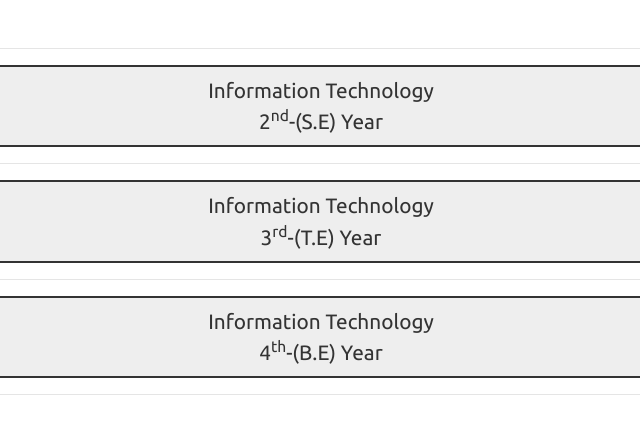
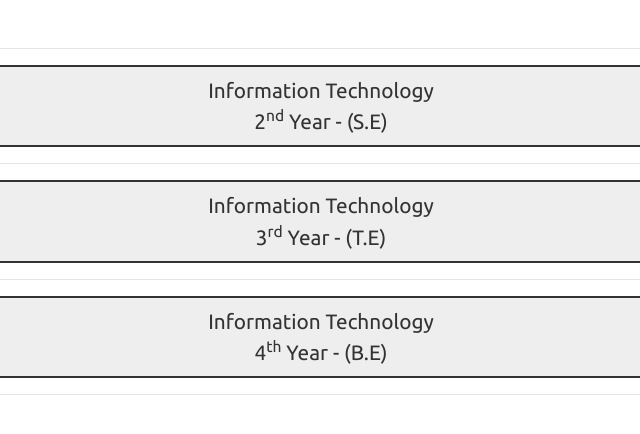
Before and after one commit to sumitkawale/B.E-Syllabus, a plain HTML site: page index.html in a window 1280 px wide. Shown: the full height of the page, 319-959 px from the left. Drawn offline with nearby package versions, Linux system fonts and the light colour scheme.

Commit message:
saving first data

```diff
--- a/index.html
+++ b/index.html
@@ -94,15 +94,15 @@
     <div class="container mt-5 mb-5 pb-5">
         <hr>
         <a href="./media/Syllabus-SE-IT.pdf">
-            <button type="button" class="btnOutline">Information Technology <br> 2<sup>nd</sup>-(S.E) Year</button>
+            <button type="button" class="btnOutline">Information Technology <br> 2<sup>nd</sup> Year - (S.E)</button>
         </a>
         <hr>
         <a href="./media/Syllabus-TE-IT.pdf">
-            <button type="button" class="btnOutline">Information Technology <br> 3<sup>rd</sup>-(T.E) Year</button>
+            <button type="button" class="btnOutline">Information Technology <br> 3<sup>rd</sup> Year - (T.E)</button>
         </a>
         <hr>
         <a href="./media/Syllabus-BE-IT.pdf">
-            <button type="button" class="btnOutline">Information Technology <br> 4<sup>th</sup>-(B.E) Year</button>
+            <button type="button" class="btnOutline">Information Technology <br> 4<sup>th</sup> Year - (B.E)</button>
         </a>
         <hr>
     </div>
```
